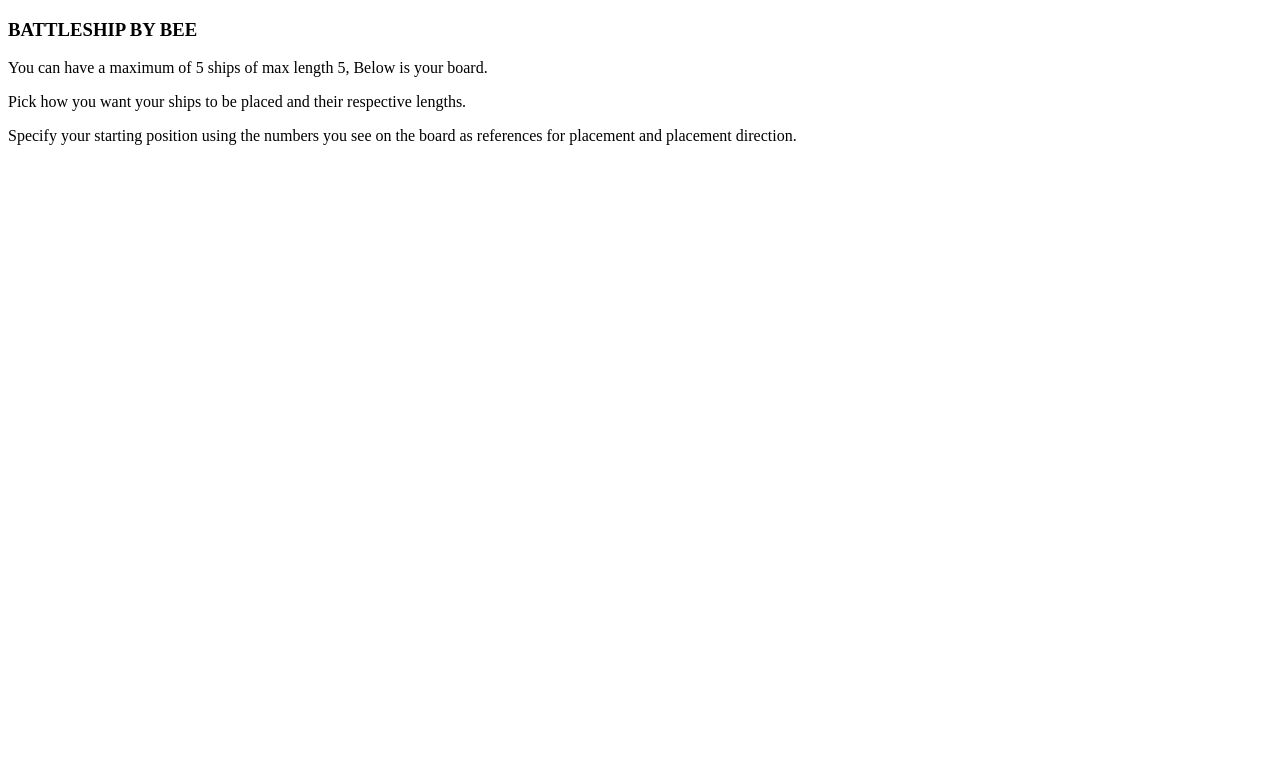
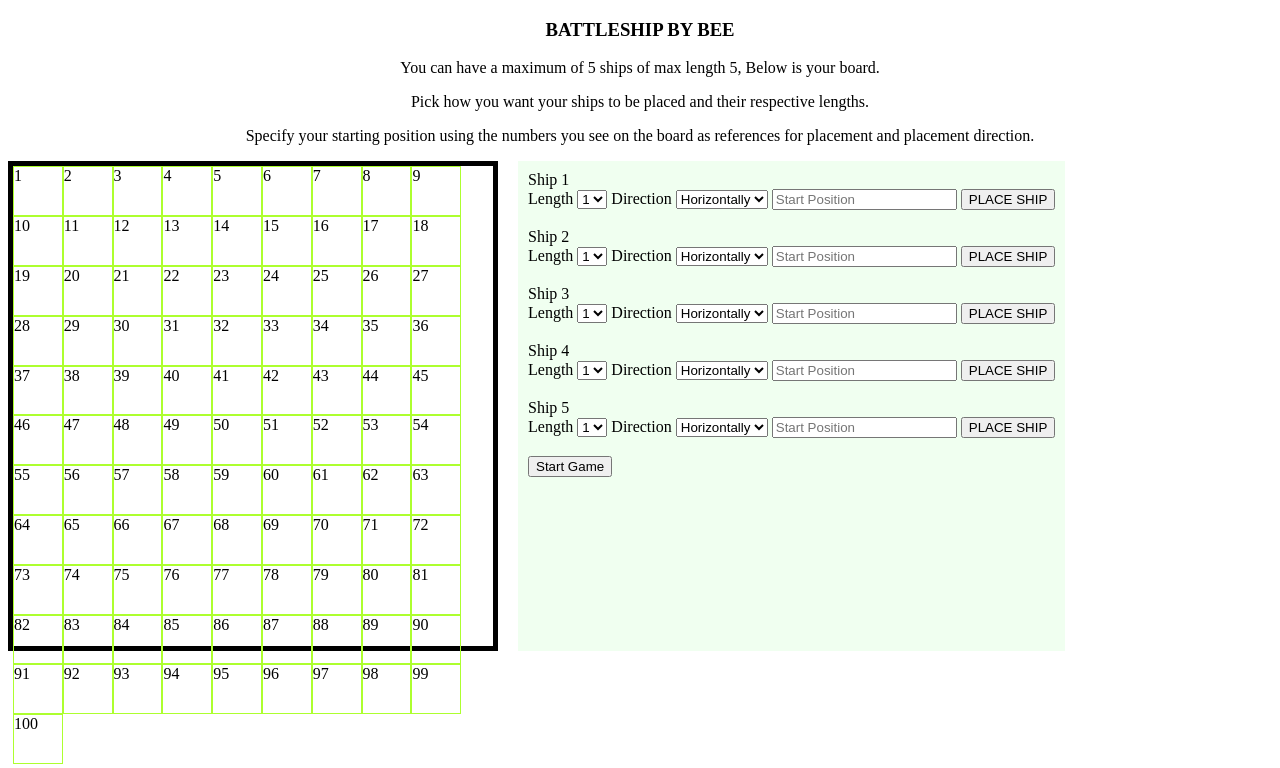
Before and after one commit to Tripple-A/BattleShip-Game, a website with bundled scripts: page dist/index.html in a window 1280 px wide. Built offline with nearby package versions, Linux system fonts and the light colour scheme.

Commit message:
added module for DOM manipulation and player and computer boards

```diff
--- /dev/null
+++ b/src/DOM/DOM.js
@@ -0,0 +1,97 @@
+import Ship from '../factories/ships';
+import Gameboard from '../factories/gameboard';
+
+const Battle = (() => {
+  const createGrids = (r, gridContainer) => {
+    for (let i = 1; i <= r * r; i += 1) {
+      const squares = document.createElement('div');
+      squares.style.width = `${480 / r - 0.2}px`;
+      squares.style.height = `${480 / r - 0.2}px`;
+      squares.className = 'grids';
+      squares.id = i;
+      squares.textContent = i;
+      gridContainer.appendChild(squares);
+    }
+  };
+  const playerBoard = Gameboard(100);
+  const clear = () => {
+
+  };
+  const start = () => {
+    if (playerBoard.placedShips.length === 5) {
+      const compGrid = document.querySelector('.compGrid');
+      const compBoard = Gameboard(100);
+      document.querySelector('.shipMaker').classList.add('no-display');
+      createGrids(10, compGrid);
+      compGrid.classList.remove('no-display');
+    } else {
+      document.querySelector('.placement').classList.remove('no-display');
+    }
+  };
+  const showShip = (ship) => {
+    ship.coordinates.forEach(num => {
+      document.getElementById(`${num}`).style.background = 'green';
+    });
+  };
+
+  const check = (length, position, direction) => {
+    if (direction === 'horizontally' && Math.ceil(position / 10) * 10 >= position + length - 1) { return true; }
+    if (direction === 'vertically' && (length - 1) * 10 + position <= 100) { return true; }
+    document.querySelector('.invalid').classList.remove('no-display');
+    return false;
+  };
+
+  const placeShips = (i) => {
+    const length = document.querySelector(`.length${i}`).value;
+    const position = document.querySelector(`.position${i}`).value;
+    const ship = Ship(parseInt(length, 10));
+    const direction = document.querySelector(`.direction${i}`).value;
+    if (check(parseInt(length, 10), parseInt(position, 10), direction) === true) {
+      if (playerBoard.place(ship, parseInt(position, 10), direction)) {
+        showShip(ship);
+        document.querySelector(`.ship${i}`).classList.add('no-display');
+      } else {
+        document.querySelector('.created').classList.remove('no-display');
+      }
+    }
+  };
+
+  const createShips = (shipMaker) => {
+    for (let i = 1; i < 6; i += 1) {
+      const ship = document.createElement('div');
+      ship.className = `ship${i}`;
+      ship.innerHTML = `<form action="#">
+      <label for="ship${i}">Ship ${i}</label> <br>
+      <label> Length</label>
+      <select class="length${i}">
+          <option value="1">1</option>
+          <option value="2">2</option>
+          <option value="3">3</option>
+          <option value="4">4</option>
+          <option value="5">5</option>
+        </select>
+        <label> Direction </label>
+        <select class="direction${i}">
+          <option value="horizontally">Horizontally</option>
+          <option value="vertically">Vertically</option>
+          </select>
+        <input type="number" class="position${i}" placeholder="Start Position">
+        <button class="place${i}">PLACE SHIP</button> <br><br>
+  </form>`;
+      shipMaker.appendChild(ship);
+      document.querySelector(`.place${i}`).addEventListener('click', () => {
+        document.querySelector('.created').classList.add('no-display');
+        document.querySelector('.placement').classList.add('no-display');
+        document.querySelector('.invalid').classList.add('no-display');
+        placeShips(i);
+      });
+    }
+    const btn = document.createElement('button');
+    btn.textContent = 'Start Game';
+    shipMaker.appendChild(btn);
+    btn.onclick = start;
+  };
+  return { createGrids, createShips, placeShips };
+})();
+
+export default Battle;
--- a/src/index.js
+++ b/src/index.js
@@ -1,3 +1,13 @@
 import Ship from './factories/ships';
 import Gameboard from './factories/gameboard';
+import Battle from './DOM/DOM';
 import { Player, Computer } from './factories/players';
+import './style.css';
+
+const gridContainer = document.getElementById('gridContainer');
+Battle.createGrids(10, gridContainer);
+const shipMaker = document.querySelector('.shipMaker');
+Battle.createShips(shipMaker);
+const placer = (i) => {
+console.log(i);
+};
--- /dev/null
+++ b/src/style.css
@@ -0,0 +1,33 @@
+.instructions {
+    text-align: center;
+}
+
+#gridContainer, .compGrid{
+    width: 480px;
+    height:480px;
+    border:5px solid black;
+}
+
+.grids{
+    border: 0.1px solid greenyellow;
+    float: left;
+}
+
+.creation{
+   display: flex;
+}
+
+.shipMaker{
+    margin-left: 20px;
+    padding: 10px;
+    background-color: honeydew;
+}
+
+.no-display{
+    display: none;
+}
+
+.created, .invalid, .placement{
+    color: red;
+    font-size: 16px;
+}
```
Also changed, not shown: dist/index.html, dist/main.js.
